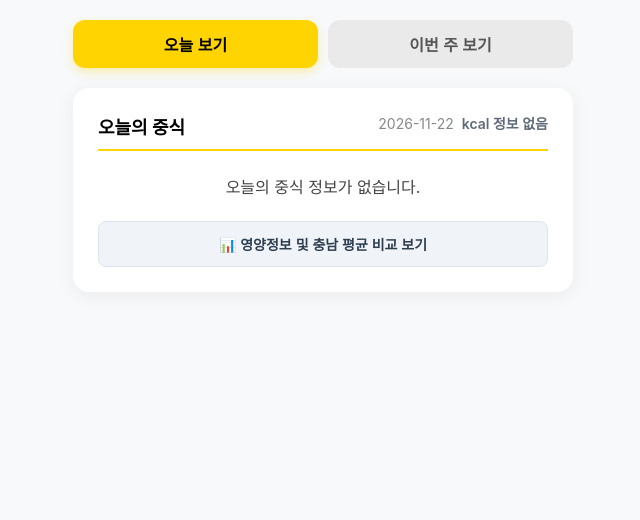
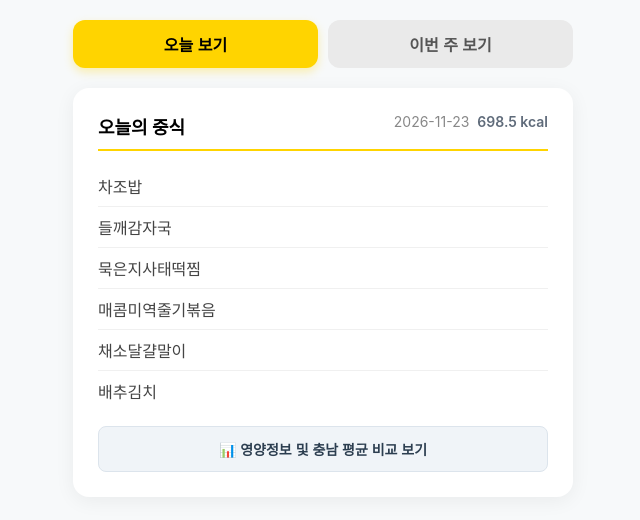
Before and after one commit to 0115seed-sketch/meal-app2, a plain HTML site: page index.html in a window 1280 px wide. Shown: the whole page, without its empty margins (317-957 px from the left). Drawn offline with Linux system fonts and the light colour scheme.

Commit message:
Auto-update meal data: 2026-11-23

```diff
--- a/index.html
+++ b/index.html
@@ -3,11 +3,11 @@
 <head>
     <meta charset="UTF-8">
     <meta name="viewport" content="width=device-width, initial-scale=1.0">
-    <title>업성고 급식 - 2026-11-22</title>
+    <title>업성고 급식 - 2026-11-23</title>
     <meta property="og:type" content="website">
-    <meta property="og:title" content="오늘의 급식 (2026-11-22)">
-    <meta property="og:description" content="중식 정보 없음">
-    <meta property="og:image" content="https://0115seed-sketch.github.io/meal-app2/images/meal_20261122.png">
+    <meta property="og:title" content="오늘의 급식 (2026-11-23)">
+    <meta property="og:description" content="차조밥, 들깨감자국, 묵은지사태떡찜, 매콤미역줄기볶음, 채소달걀말이, 배추김치...">
+    <meta property="og:image" content="https://0115seed-sketch.github.io/meal-app2/images/meal_20261123.png">
     <meta property="og:image:width" content="800">
     <meta property="og:image:height" content="400">
     <style>
@@ -175,7 +175,7 @@
             <h2 id="today-title">
                 오늘의 중식
                 <span class="title-meta">
-                    <span class="date">2026-11-22</span>
+                    <span class="date">2026-11-23</span>
                     <span class="kcal" id="today-kcal"></span>
                 </span>
             </h2>
@@ -203,9 +203,9 @@
 
     <script>
         // 파이썬 스크립트에서 주입하는 데이터
-        const weeklyData = {"20261116": {"date_formatted": "2026-11-16", "dishes": ["친환경흑미밥", "매운콩나물국", "도라지오이무침", "이탈리안치즈샐러드", "연근/김부각", "돈마호크(ft.소시지,채소)", "배추김치", "수능응원(보조식)"], "nutrients": {"carbs": 200.5, "protein": 49.7, "fat": 79.8, "kcal": 1739.8}}, "20261117": {"date_formatted": "2026-11-17", "dishes": ["친환경찹쌀밥", "쑥갓어묵국", "새송이부추무침", "마라s.부대햄볶음", "왕돈까스/소스", "깍두기/배추김치", "야쿠르트프리미엄라이트"], "nutrients": {"carbs": 100.9, "protein": 21.8, "fat": 35.9, "kcal": 816.6}}, "20261118": {"date_formatted": "2026-11-18", "dishes": ["짜장밥", "달걀쪽파국", "고구마줄기나물", "치킨가라아게(치즈시즈닝)", "하트단무지/깍두기", "파인애플+방울토마토"], "nutrients": {"carbs": 68.1, "protein": 20.5, "fat": 18.3, "kcal": 525.7}}, "20261120": {"date_formatted": "2026-11-20", "dishes": ["친환경보리밥", "소고기뭇국", "꽈리고추메추리알조림", "비빔쫄면", "제육볶음", "열무/배추김치", "피자볼&호떡볼"], "nutrients": {"carbs": 110.6, "protein": 38.3, "fat": 20.6, "kcal": 799.9}}};
+        const weeklyData = {"20261123": {"date_formatted": "2026-11-23", "dishes": ["차조밥", "들깨감자국", "묵은지사태떡찜", "매콤미역줄기볶음", "채소달걀말이", "배추김치"], "nutrients": {"carbs": 89.8, "protein": 40.6, "fat": 17.7, "kcal": 698.5}}, "20261124": {"date_formatted": "2026-11-24", "dishes": ["혼합잡곡밥", "근대된장국", "탕평채", "오이양파무침", "몽골리안스테이크", "배추겉절이"], "nutrients": {"carbs": 71.6, "protein": 37.3, "fat": 14.5, "kcal": 581.6}}, "20261125": {"date_formatted": "2026-11-25", "dishes": ["기장밥", "소고기마라탕", "애호박새우젓볶음", "꿔바로우/소스", "배추김치", "요구르트(플레인)"], "nutrients": {"carbs": 169.3, "protein": 27.1, "fat": 25.5, "kcal": 1022.6}}, "20261126": {"date_formatted": "2026-11-26", "dishes": ["추가밥", "새우버거", "크림카레우동", "유부김치국", "나쵸&토마토살사샐러드", "깍두기"], "nutrients": {"carbs": 159.3, "protein": 25.3, "fat": 60.0, "kcal": 1279.9}}, "20261127": {"date_formatted": "2026-11-27", "dishes": ["햄치즈샌드위치", "샤인머스켓음료", "초코칩쿠키"], "nutrients": {"carbs": 48.7, "protein": 6.1, "fat": 10.9, "kcal": 318.7}}};
         const chungnamAvg = {"carbs": 95.5, "protein": 29.7, "fat": 19.1, "sample_count": 176};
-        const todayYmd = "20261122";
+        const todayYmd = "20261123";
 
         // 요일 배열
         const daysOfWeek = ['일', '월', '화', '수', '목', '금', '토'];
```
Also changed, not shown: images/meal_20261122.png (deleted), images/meal_20261123.png (added), 1 other file.
